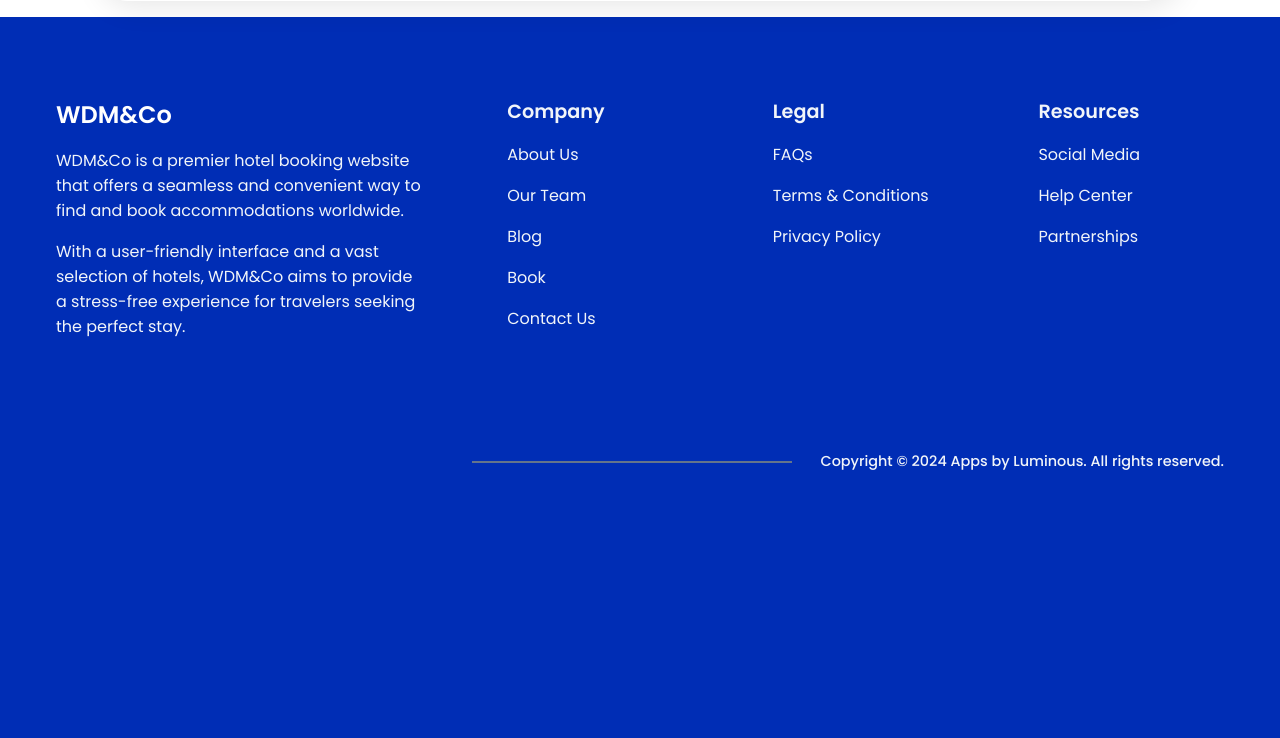
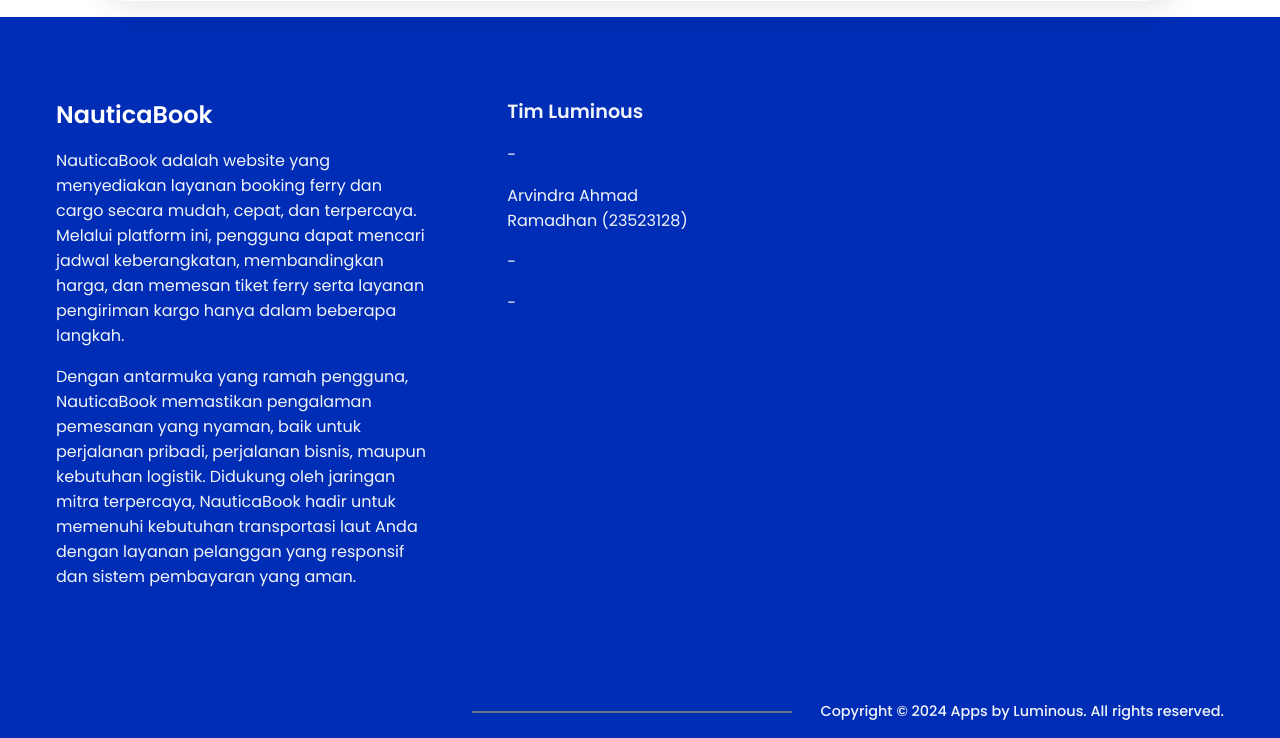
Before and after one commit to RadenRiki/NauticaBook_Luminous, a PHP site: page / in a window 1280 px wide. Shown: the part 913-1651 px from the top of the page. Before the commit the page ends 1383 px from the top, so only its background shows below. Run offline with PHP 8.4, Linux system fonts and the light colour scheme; some libraries are stand-ins or nearby versions.

Commit message:
Perubahan: - ngisi footer, tolong diisi nama dan nim masing-masing - ngasih efek di teks login dan signup agar kurang blend in - perbaiki jumlah penumpang dan tipe tiketnya. sekarang fieldnya bakal terupdate selagi ngisi dan dua-duanya dah punya input untuk formnya (sebelumnya nggak ada) - nambahin logo untuk tipe tiketnya

```diff
--- a/index.html
+++ b/index.html
@@ -175,7 +179,7 @@
               <div class="input__content">
                 <div class="input__group ticket-select">
                   <div class="ticket-header" onclick="toggleTicketDropdown()">
-                    <span>Pilih Tipe Tiket</span>
+                    <span id="ticketHeader">Pilih Tipe Tiket</span>
                     <i class="ri-arrow-down-s-line"></i>
                   </div>
                   <div class="ticket-dropdown">
@@ -349,36 +352,26 @@
     <footer class="footer">
       <div class="section__container footer__container">
         <div class="footer__col">
-          <h3>WDM&Co</h3>
+          <h3>NauticaBook</h3>
           <p>
-            WDM&Co is a premier hotel booking website that offers a seamless and
-            convenient way to find and book accommodations worldwide.
+            NauticaBook adalah website yang menyediakan layanan booking ferry dan cargo
+            secara mudah, cepat, dan terpercaya. Melalui platform ini, pengguna dapat mencari
+            jadwal keberangkatan, membandingkan harga, dan memesan tiket ferry serta layanan
+            pengiriman kargo hanya dalam beberapa langkah.
           </p>
           <p>
-            With a user-friendly interface and a vast selection of hotels,
-            WDM&Co aims to provide a stress-free experience for travelers
-            seeking the perfect stay.
+            Dengan antarmuka yang ramah pengguna, NauticaBook memastikan pengalaman pemesanan
+            yang nyaman, baik untuk perjalanan pribadi, perjalanan bisnis, maupun kebutuhan logistik.
+            Didukung oleh jaringan mitra terpercaya, NauticaBook hadir untuk memenuhi kebutuhan
+            transportasi laut Anda dengan layanan pelanggan yang responsif dan sistem pembayaran yang aman.
           </p>
         </div>
         <div class="footer__col">
-          <h4>Company</h4>
-          <p>About Us</p>
-          <p>Our Team</p>
-          <p>Blog</p>
-          <p>Book</p>
-          <p>Contact Us</p>
-        </div>
-        <div class="footer__col">
-          <h4>Legal</h4>
-          <p>FAQs</p>
-          <p>Terms & Conditions</p>
-          <p>Privacy Policy</p>
-        </div>
-        <div class="footer__col">
-          <h4>Resources</h4>
-          <p>Social Media</p>
-          <p>Help Center</p>
-          <p>Partnerships</p>
+          <h4>Tim Luminous</h4>
+          <p>-</p>
+          <p>Arvindra Ahmad Ramadhan (23523128)</p>
+          <p>-</p>
+          <p>-</p>
         </div>
       </div>
       <div class="footer__bar">
--- a/styles.css
+++ b/styles.css
@@ -588,11 +588,15 @@ select option:hover {
   font-size: 2.5rem;
   font-weight: 700;
   margin-bottom: 1rem;
+  text-shadow: 2px 2px 4px rgba(0, 0, 0, 0.7);
+  color: rgb(210, 223, 240)
 }
 
 .auth-left p {
   font-size: 1.1rem;
   line-height: 1.6;
+  text-shadow: 2px 2px 4px rgba(0, 0, 0, 0.7);
+  color: rgb(210, 223, 240)
 }
 
 .auth-right {
```
Also changed, not shown: other parts of index.html (+19 -16 lines), home.html (+33 -40 lines), script.js (+33 -35 lines), assets/mobil.png (added), assets/motorbesar.png (added), assets/motorkecil.png (added), assets/pejalankaki.png (added), assets/sepeda.png (added).
